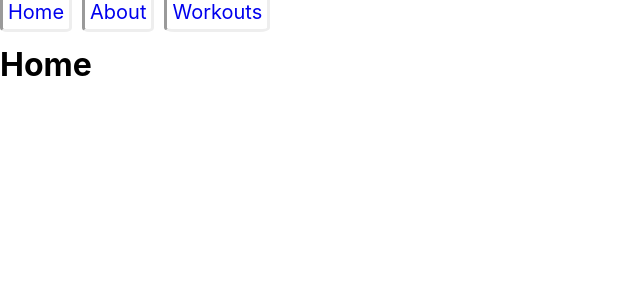
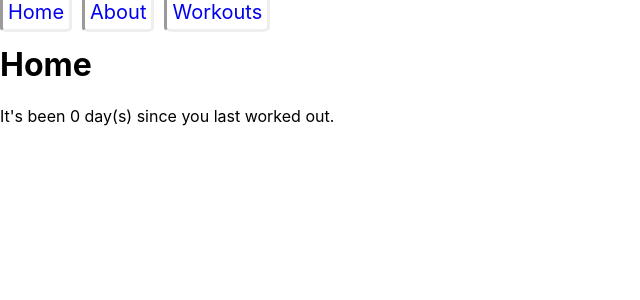
Before and after one commit to gasparericmartin/project-phase-2, a React (Create React App) app: page / in a window 1280 px wide. Shown: the top 300 px of the page, without its empty margins (0-640 px from the left). Built offline with nearby package versions, Linux system fonts and the light colour scheme; data requests are answered from the project's data file.

Commit message:
Display days since last workout

```diff
--- a/db.json
+++ b/db.json
@@ -39,6 +39,14 @@
       "length": "90",
       "location": "peachtree, ga",
       "notes": "Test 2"
+    },
+    {
+      "id": 6,
+      "date": "2024-03-02",
+      "type": "Run",
+      "length": "78",
+      "location": "gooby ",
+      "notes": "Test 3"
     }
   ]
 }
--- a/src/App.js
+++ b/src/App.js
@@ -11,12 +11,16 @@ function App() {
     .then(data => setWorkoutList(data))
   }, [])
 
+  const displayList = workoutList.toSorted((a, b) => {
+    return a.date.replaceAll('-','') - b.date.replaceAll('-','')}
+  )
+
   return(
     <>
       <header>
         <NavBar />
       </header>
-      <Outlet context={[workoutList, setWorkoutList]} />
+      <Outlet context={[workoutList, setWorkoutList, displayList]} />
     </>
   )
 }
--- a/src/pages/Home.js
+++ b/src/pages/Home.js
@@ -1,9 +1,23 @@
-
+import { useOutletContext } from "react-router-dom"
 
 function Home() {
+    const [workoutList, setWorkoutList, displayList] = useOutletContext()
+
+    function daysElapsed() {
+        const today = new Date(new Date().getFullYear(), new Date().getMonth(), new Date().getDate())
+        const lastWorkout = new Date(displayList.slice(-1)[0].date.replaceAll('-', ','))
+        const daysElapsed = (today - lastWorkout) / (1000 * 60 * 60 * 24)
+
+        return daysElapsed
+    }
 
     return (
-        <h1>Home</h1>
+        <>
+            <h1>Home</h1>
+            <p>
+                It's been {displayList[0] ? daysElapsed() : 'Loading'} day(s) since you last worked out.
+            </p>
+        </>
     )
 }
 
--- a/src/pages/Workouts.js
+++ b/src/pages/Workouts.js
@@ -6,7 +6,7 @@ import './Workouts.css'
 
 
 function Workouts() {
-  const [workoutList, setWorkoutList] = useOutletContext()
+  const [workoutList, setWorkoutList, displayList] = useOutletContext()
   const [showAddForm, setShowAddForm] = useState(false)
 
     function postWorkout(postObj) {
@@ -25,9 +25,9 @@ function Workouts() {
       setShowAddForm(!showAddForm)
     }
 
-    const displayList = workoutList.toSorted((a, b) => {
-      return a.date.replaceAll('-','') - b.date.replaceAll('-','')}
-    )
+    // const displayList = workoutList.toSorted((a, b) => {
+    //   return a.date.replaceAll('-','') - b.date.replaceAll('-','')}
+    // )
 
 
 
```
